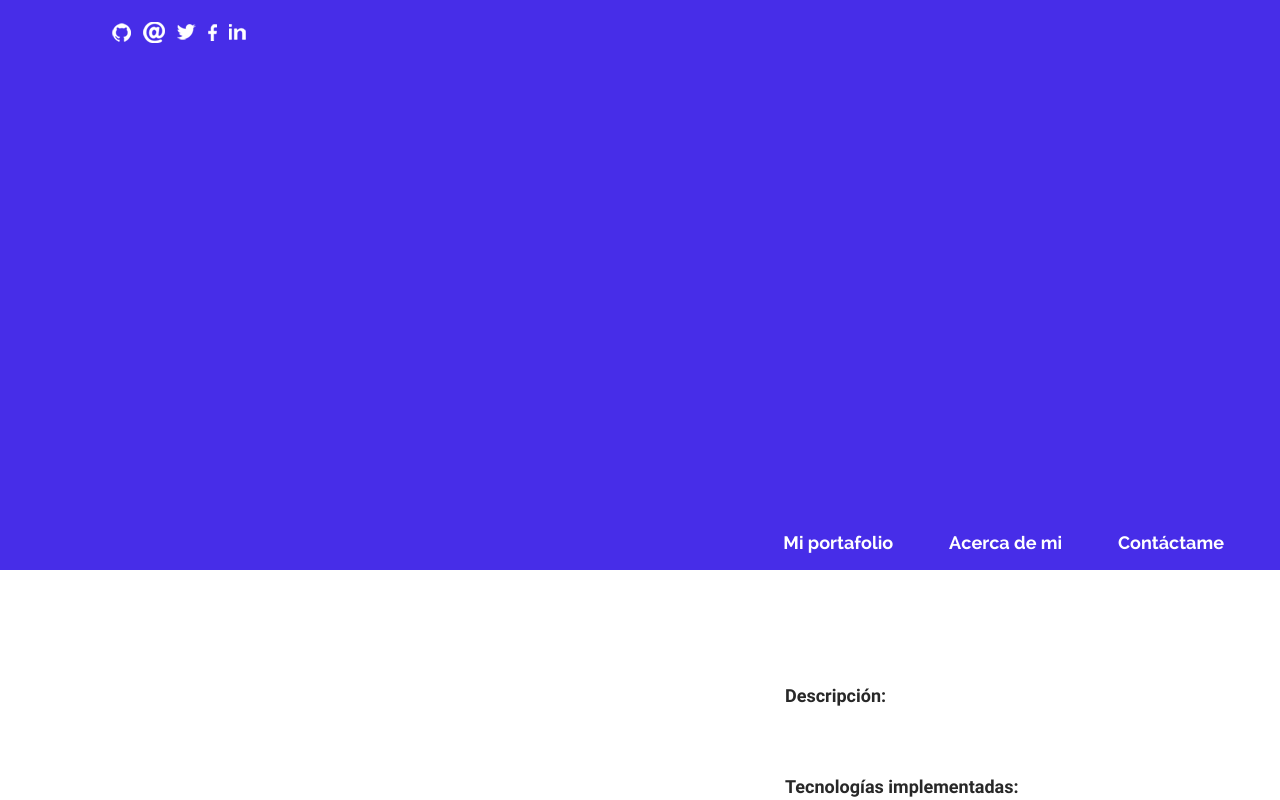
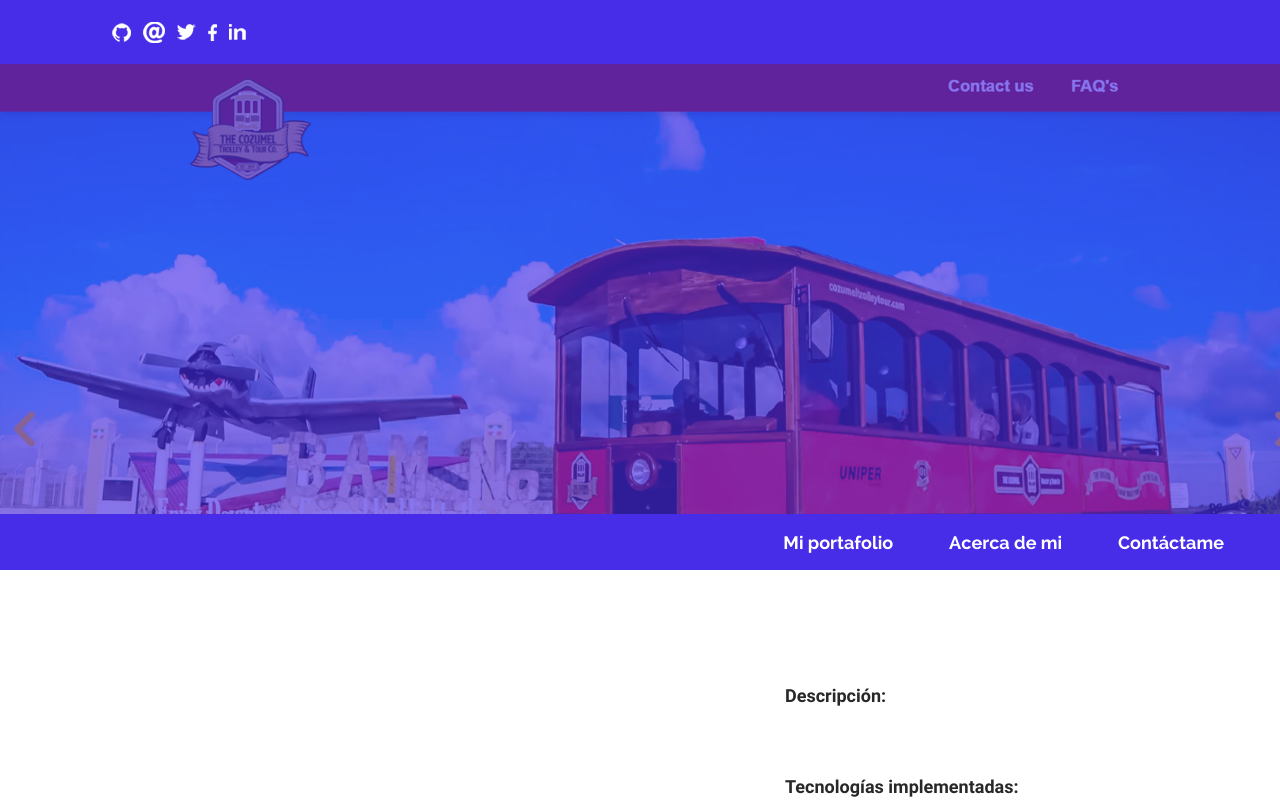
Before and after one commit to crije/portafolio-guemez, a React (Create React App) app: page /portfolio/about-me in a window 1280 px wide. Shown: the top 800 px of the page. Built offline with nearby package versions, Linux system fonts and the light colour scheme; no server answers; the database is empty.

Commit message:
check dinamic class

```diff
--- a/src/pages/PortFolio.js
+++ b/src/pages/PortFolio.js
@@ -38,7 +38,7 @@ function PortFolio() {
     <>
     <Header/>
     <div className={"bg-primary sm:ml-0 sm:mr-0 sm:pl-0 sm:pr-0 md:pl-0 md:pr-0"}>
-    <div className={`bg-portfolio-hero-${project.id} bg-cover flex flex-cols pt-16 md:pt-0 md:h-detailHeight flex-col place-items-center place-content-center`} >
+    <div className={`bg-portfolio-hero-trolley bg-cover flex flex-cols pt-16 md:pt-0 md:h-detailHeight flex-col place-items-center place-content-center`} >
             <h1 className="font-raleway text-center text-2xl text-white">
             <div className="font-bold">{project.title_bold}</div>
             <div className="font-extralight">{project.title_extra_light}</div>
@@ -61,7 +61,7 @@ function PortFolio() {
         </ul>
     </div>
     <div id="portfolio-details" className="bg-white mt-28 flex flex-col md:flex-row  h-heightPortfolioDetailsMobil md:h-heightPortfolioDetails ml-4 mr-4 md:ml-32 md:mr-32">
-      <div className={`w-80 md:w-portfolioBackgroundDetail self-center md:self-auto h-portfolioBackgroundDetailHeight bg-portfolio-detail-${project.id} bg-auto bg-no-repeat md:bg-cover`}>
+      <div className={`bg-portfolio-detail-${project.id} w-80 md:w-portfolioBackgroundDetail self-center md:self-auto h-portfolioBackgroundDetailHeight bg-auto bg-no-repeat md:bg-cover`}>
 
       </div>
       <div className="w-portFolioDescriptionWidth h-portFolioDescriptionHeight ml-0 md:ml-margin-portfolio">
@@ -71,7 +71,7 @@ function PortFolio() {
       <div className="grid grid-cols-3 gap-4">
       {technologies.map((technology,i) =>
          <div key={`tecno${i}`} className='w-tecnologyWidth h-tecnologyWidth bg-gray-light rounded-md'>
-            <div className={`w-tecnologyWidth h-tecnologyWidth bg-technology-${technology} bg-no-repeat bg-center`}></div>
+            <div className={`bg-technology-${technology} w-tecnologyWidth h-tecnologyWidth bg-no-repeat bg-center`}></div>
          </div>
       )}
       </div>
```
